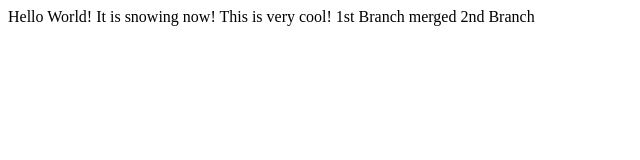
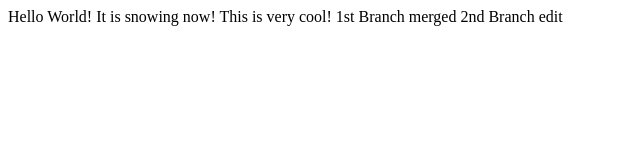
Before and after one commit to seancho/Hello-World, a plain HTML site: page index.html in a window 1280 px wide. Shown: the full height of the page, 0-640 px from the left. Drawn offline with Linux system fonts and the light colour scheme.

Commit message:
conflict??

```diff
--- a/index.html
+++ b/index.html
@@ -8,6 +8,6 @@
 	It is snowing now!
 	This is very cool!
 	1st Branch merged
-	2nd Branch
+	2nd Branch edit
 </body>
 </html>
```
